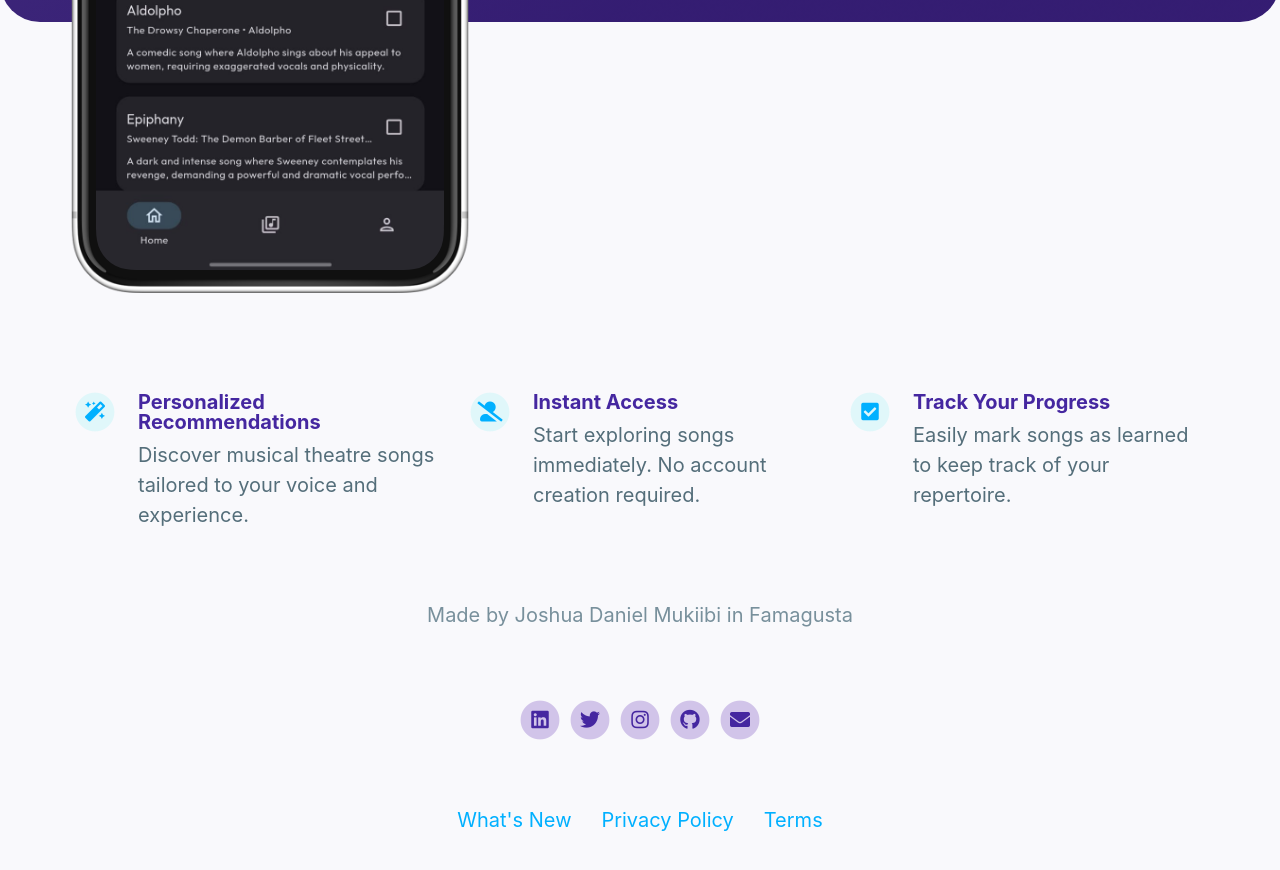
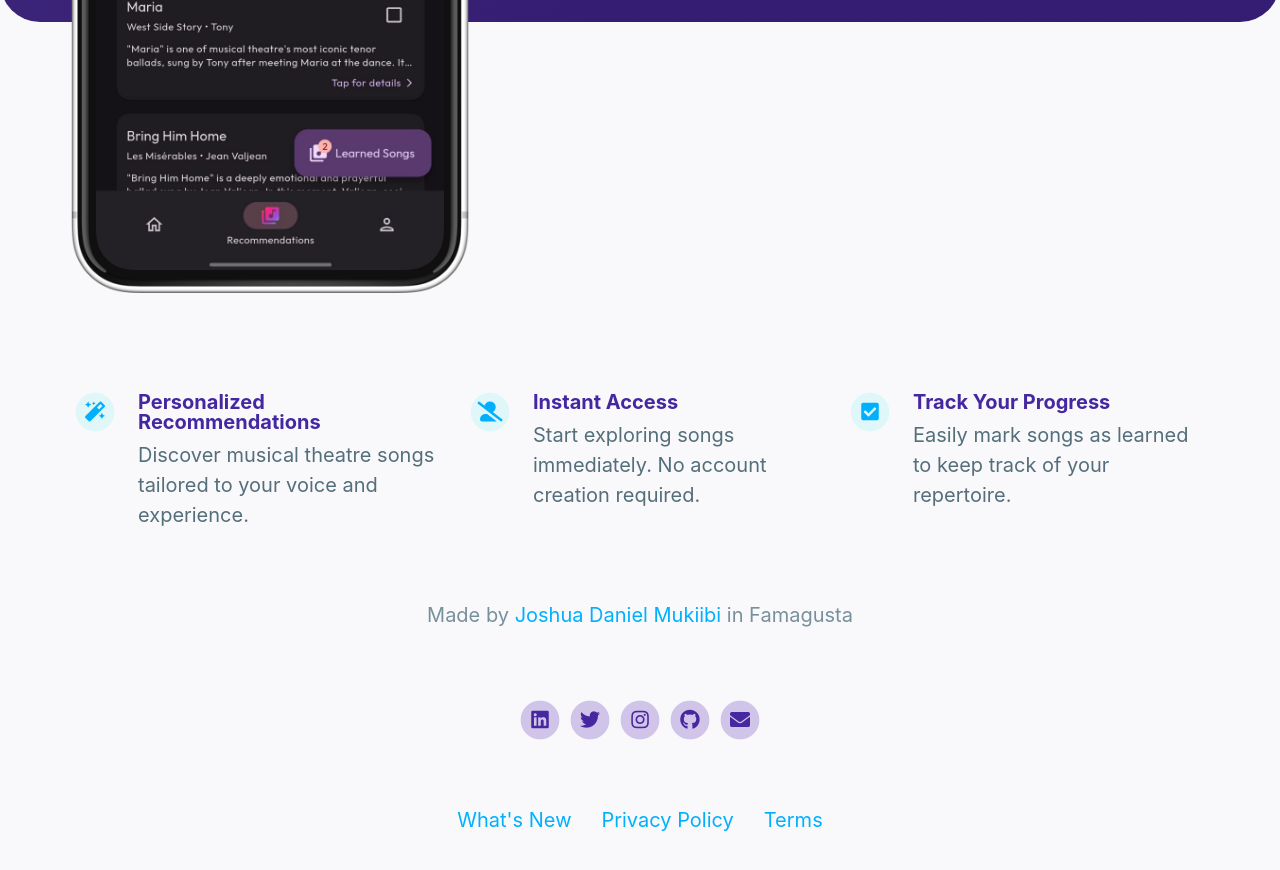
Before and after one commit to JDMukiibs/next-aria-landing-page, a Jekyll site: the page built from index.html, in a window 1280 px wide and 900 px high, scrolled down 692 px. Shown: the top 870 px of the window. Built offline with Jekyll 4.4.1, drawn with Linux system fonts in a browser that asks for light colours; nearby versions of some CDN libraries; part of the change alters nothing that is shown.

```diff
--- a/_config.yml
+++ b/_config.yml
@@ -19,7 +19,7 @@ enable_smart_app_banner: true # Set to true to show a smart app banner at top of
 
 # Information About Yourself
 your_name: Joshua Daniel Mukiibi
-your_link: # Enter your website URL. Leave blank if you don't have one.
+your_link: https://mukiibs.dev # Enter your website URL. Leave blank if you don't have one.
 your_city: Famagusta
 email_address: joshua.mukiibi@mukiibs.dev
 linkedin_username: joshua-d-mukiibi
```
Also changed, not shown: README.md, assets/screenshot/detailedSongView.jpg (added), assets/screenshot/home.jpg, assets/screenshot/onboarding.jpg (added), assets/screenshot/profil.jpg (added), assets/screenshot/recs.jpg (added).
